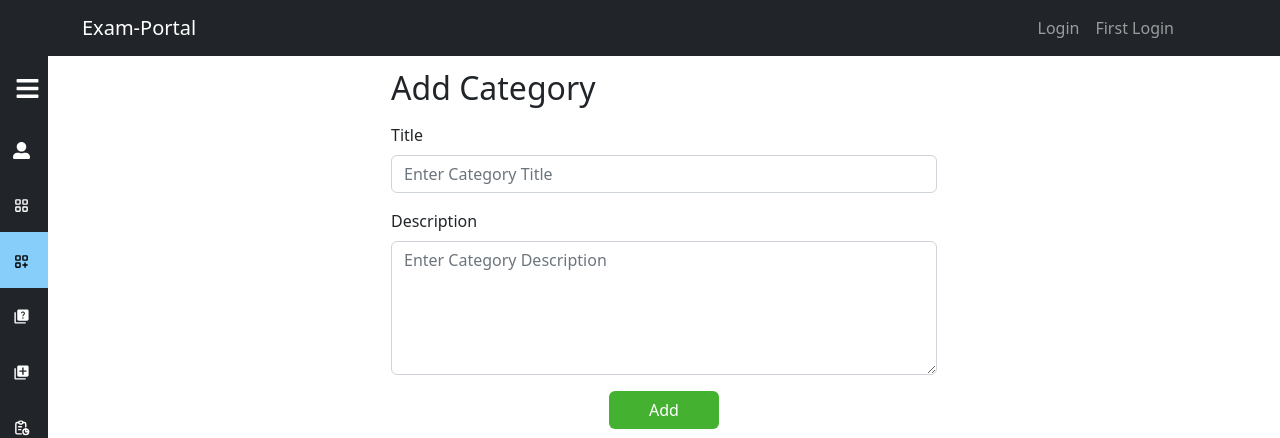
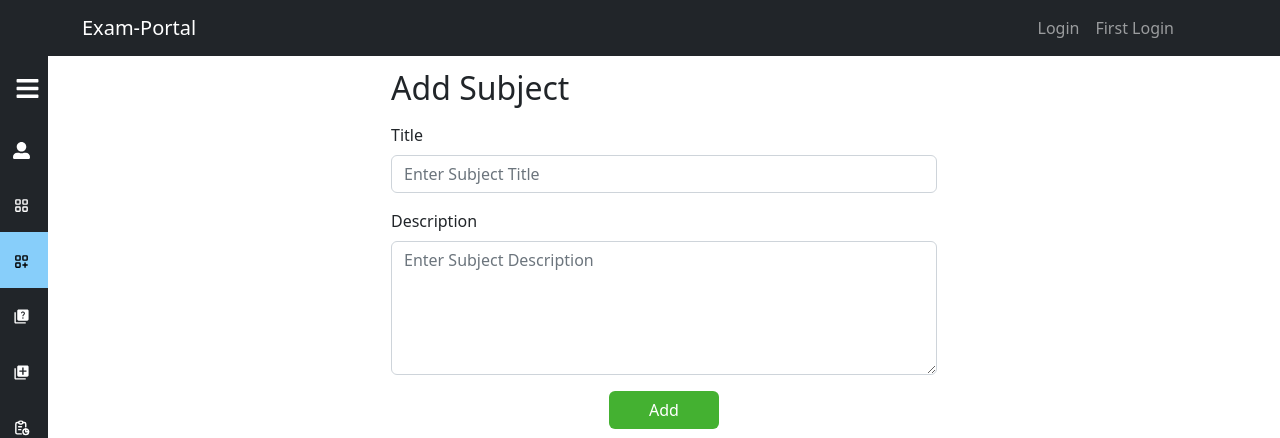
Before and after one commit to shebibovic/TS-ExamRegister, a React (Create React App) app in the folder exam-portal-frontend/: page /adminAddCategory in a window 1280 px wide. Shown: the top 438 px of the page. Built offline with nearby package versions, Linux system fonts and the light colour scheme.

Commit message:
subjects refactored

```diff
--- a/exam-portal-frontend/src/App.js
+++ b/exam-portal-frontend/src/App.js
@@ -1,9 +1,9 @@
 import { BrowserRouter as Router, Route, Routes } from "react-router-dom";
 import "./App.css";
 import Header from "./components/Header";
-import AdminAddCategoryPage from "./pages/admin/categories/AdminAddCategoryPage";
-import AdminCategoriesPage from "./pages/admin/categories/AdminCategoriesPage";
-import AdminUpdateCategoryPage from "./pages/admin/categories/AdminUpdateCategoryPage";
+import AdminAddCategoryPage from "./pages/admin/subjects/AdminAddCategoryPage";
+import AdminCategoriesPage from "./pages/admin/subjects/AdminCategoriesPage";
+import AdminUpdateCategoryPage from "./pages/admin/subjects/AdminUpdateCategoryPage";
 import AdminProfilePage from "./pages/admin/AdminProfilePage";
 import LoginPage from "./pages/LoginPage";
 import RegisterPage from "./pages/RegisterPage";
--- a/exam-portal-frontend/src/pages/admin/categories/AdminAddCategoryPage.js
+++ b/exam-portal-frontend/src/pages/admin/subjects/AdminAddCategoryPage.js
@@ -25,9 +25,9 @@ const AdminAddCategoryPage = () => {
     const category = { title: title, description: description };
     addCategory(dispatch, category, token).then((data) => {
       if (data.type === categoriesConstants.ADD_CATEGORY_SUCCESS) {
-        swal("Category Added!", `${title} succesfully added`, "success");
+        swal("Subject Added!", `${title} succesfully added`, "success");
       } else {
-        swal("Category Not Added!", `${title} not added`, "error");
+        swal("Subject Not Added!", `${title} not added`, "error");
       }
       // navigate("/adminCategories");
     });
@@ -40,13 +40,13 @@ const AdminAddCategoryPage = () => {
       </div>
       <div className="adminAddCategoryPage__content">
         <FormContainer>
-          <h2>Add Category</h2>
+          <h2>Add Subject</h2>
           <Form onSubmit={submitHandler}>
             <Form.Group className="my-3" controlId="title">
               <Form.Label>Title</Form.Label>
               <Form.Control
                 type="text"
-                placeholder="Enter Category Title"
+                placeholder="Enter Subject Title"
                 value={title}
                 onChange={(e) => {
                   setTitle(e.target.value);
@@ -61,7 +61,7 @@ const AdminAddCategoryPage = () => {
                 as="textarea"
                 rows="5"
                 type="text"
-                placeholder="Enter Category Description"
+                placeholder="Enter Subject Description"
                 value={description}
                 onChange={(e) => {
                   setDescription(e.target.value);
--- a/exam-portal-frontend/src/pages/admin/categories/AdminCategoriesPage.js
+++ b/exam-portal-frontend/src/pages/admin/subjects/AdminCategoriesPage.js
@@ -38,7 +38,7 @@ const AdminCategoriesPage = () => {
     event.stopPropagation();
     swal({
       title: "Are you sure?",
-      text: "Once deleted, you will not be able to recover this category!",
+      text: "Once deleted, you will not be able to recover this subject!",
       icon: "warning",
       buttons: true,
       dangerMode: true,
@@ -47,13 +47,13 @@ const AdminCategoriesPage = () => {
         deleteCategory(dispatch, category.catId, token).then((data) => {
           if (data.type === categoriesConstants.DELETE_CATEGORY_SUCCESS) {
             swal(
-              "Category Deleted!",
+              "Subject Deleted!",
               `${category.title} succesfully deleted`,
               "success"
             );
           } else {
             swal(
-              "Category Not Deleted!",
+              "Subject Not Deleted!",
               `${category.title} not deleted`,
               "error"
             );
@@ -83,11 +83,11 @@ const AdminCategoriesPage = () => {
         <Sidebar />
       </div>
       <div className="adminCategoriesPage__content">
-        <h2>Categories</h2>
+        <h2>Subjects</h2>
         {categories ? (
           categories.length === 0 ? (
             <Message>
-              No categories are present. Try adding some categories.
+              No subjects are present. Try adding some subjects.
             </Message>
           ) : (
             categories.map((cat, index) => {
@@ -148,7 +148,7 @@ const AdminCategoriesPage = () => {
           className="adminCategoriesPage__content--button"
           onClick={addNewCategoryHandler}
         >
-          Add Category
+          Add Subject
         </Button>
       </div>
     </div>
```
Also changed, not shown: exam-portal-frontend/src/pages/admin/subjects/AdminAddCategoryPage.css (renamed from exam-portal-frontend/src/pages/admin/categories/AdminAddCategoryPage.css), exam-portal-frontend/src/pages/admin/subjects/AdminCategoriesPage.css (renamed from exam-portal-frontend/src/pages/admin/categories/AdminCategoriesPage.css), exam-portal-frontend/src/pages/admin/subjects/AdminUpdateCategoryPage.css (renamed from exam-portal-frontend/src/pages/admin/categories/AdminUpdateCategoryPage.css), exam-portal-frontend/src/pages/admin/subjects/AdminUpdateCategoryPage.js (renamed from exam-portal-frontend/src/pages/admin/categories/AdminUpdateCategoryPage.js).
